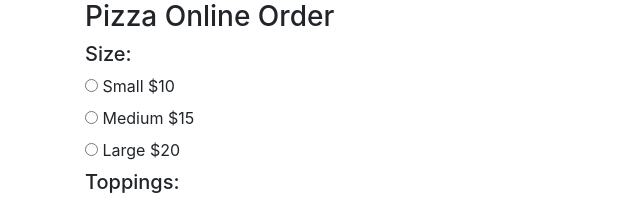
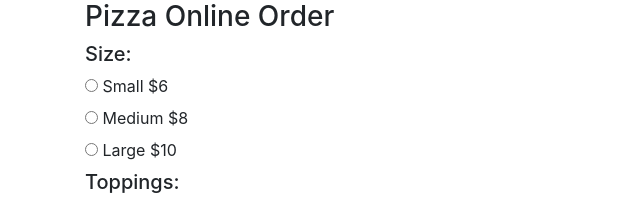
Before and after one commit to Kody7mm/pizzaria, a plain HTML site: page index.html in a window 1280 px wide. Shown: the top 204 px of the page, 0-640 px from the left. Drawn offline with Linux system fonts and the light colour scheme.

Commit message:
Update index.html
Fixed few errors on cost for pizzas! 6, 8, 10, etc

```diff
--- a/index.html
+++ b/index.html
@@ -18,19 +18,19 @@
         <div class="radio">
           <label>
             <input type="radio" name="size" value="small" id="small">
-            Small $10
+            Small $6
           </label>
         </div>
         <div class="radio">
           <label>
             <input type="radio" name="size" value="medium" id="medium">
-            Medium $15
+            Medium $8
           </label>
         </div>
         <div class="radio">
           <label>
             <input type="radio" name="size" value="large" id="large">
-            Large $20
+            Large $10
           </label>
         </div>
         <h5>Toppings:</h5>
```
